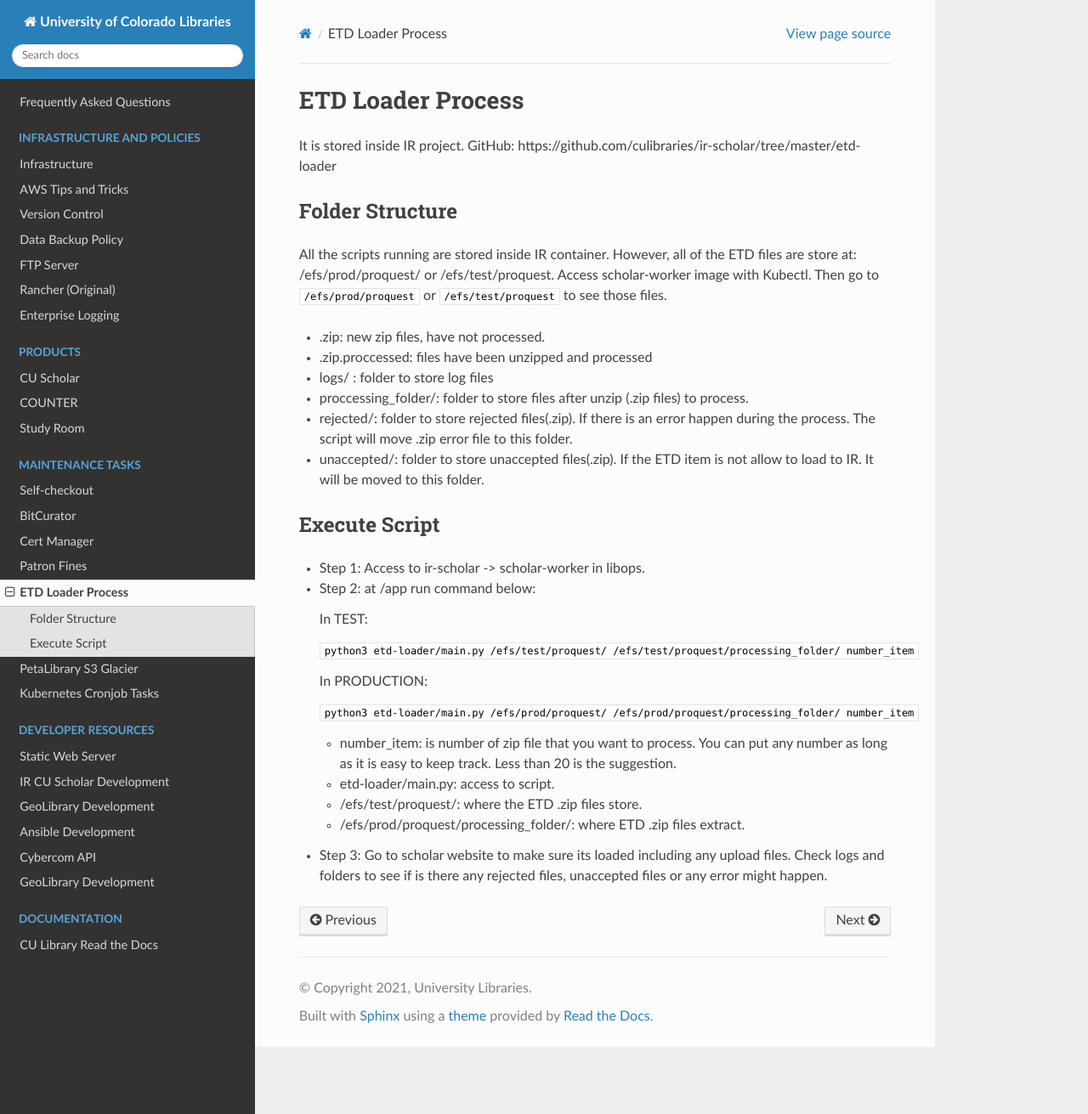
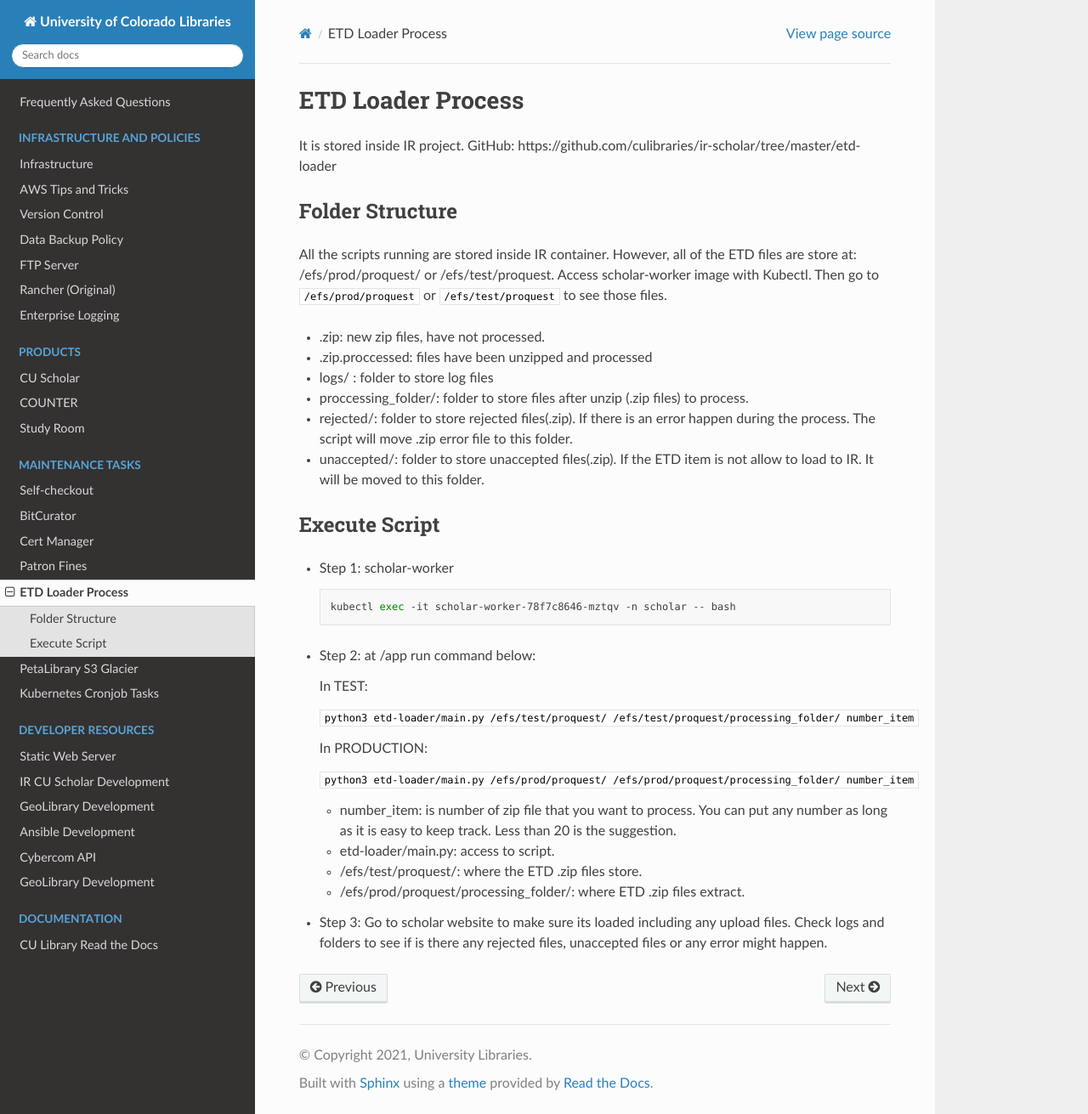
Before and after one commit to culibraries/documentation, a Sphinx documentation site: the page built from docs/pages/etd-load.md, in a window 1280 px wide and 1311 px high. Shown: the whole window at 85% size. Built offline with Sphinx 7.4.7 and the Read the Docs theme 2.0.0, drawn with Linux system fonts in a browser that asks for light colours.

Commit message:
kubectl command

````diff
--- a/docs/pages/etd-load.md
+++ b/docs/pages/etd-load.md
@@ -17,7 +17,10 @@ Access scholar-worker image with Kubectl. Then go to <code>/efs/prod/proquest</c
 
 ## Execute Script
 
-* Step 1: Access to ir-scholar -> scholar-worker in libops.
+* Step 1: scholar-worker
+    ```sh
+    kubectl exec -it scholar-worker-78f7c8646-mztqv -n scholar -- bash
+    ```
 * Step 2: at /app run command below:
 
     In TEST:
````
